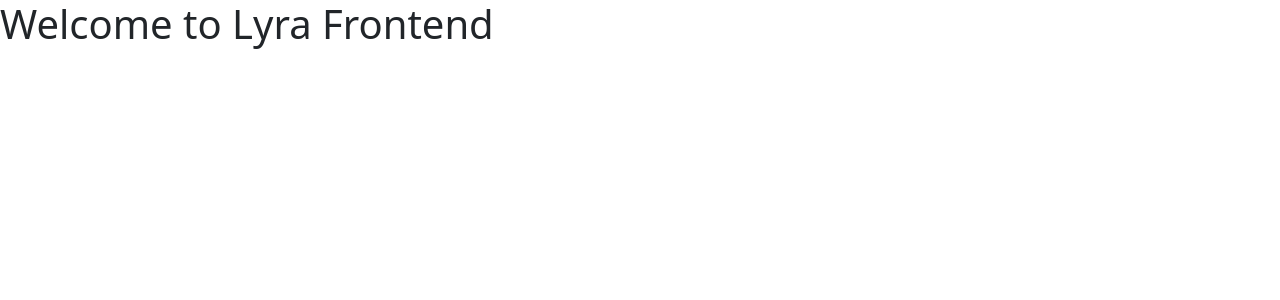
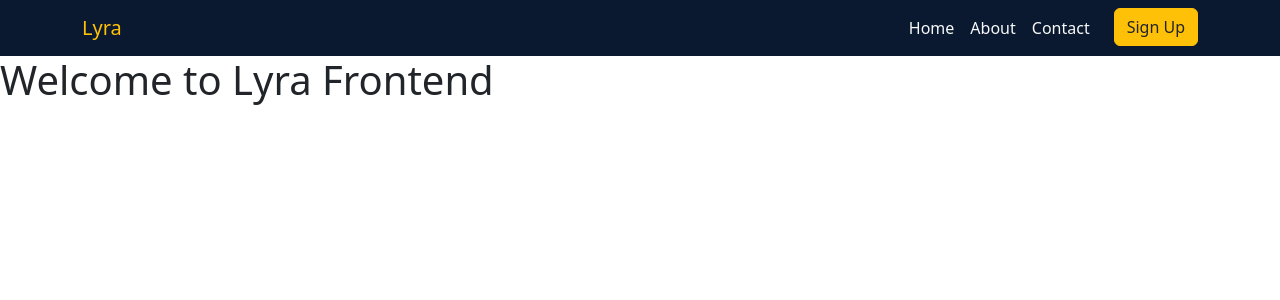
Before and after one commit to ari1811/lyra-frontend, a Next.js app: page / in a window 1280 px wide. Shown: the top 300 px of the page. Built offline with nearby package versions, Linux system fonts and the light colour scheme.

Commit message:
Update _app.js

```diff
--- a/pages/_app.js
+++ b/pages/_app.js
@@ -1,7 +1,11 @@
 import 'bootstrap/dist/css/bootstrap.min.css';
+import Navbar from '../components/Navbar';
 
-function MyApp({ Component, pageProps }) {
-  return <Component {...pageProps} />;
+export default function MyApp({ Component, pageProps }) {
+  return (
+    <>
+      <Navbar />
+      <Component {...pageProps} />
+    </>
+  );
 }
-
-export default MyApp;
```
